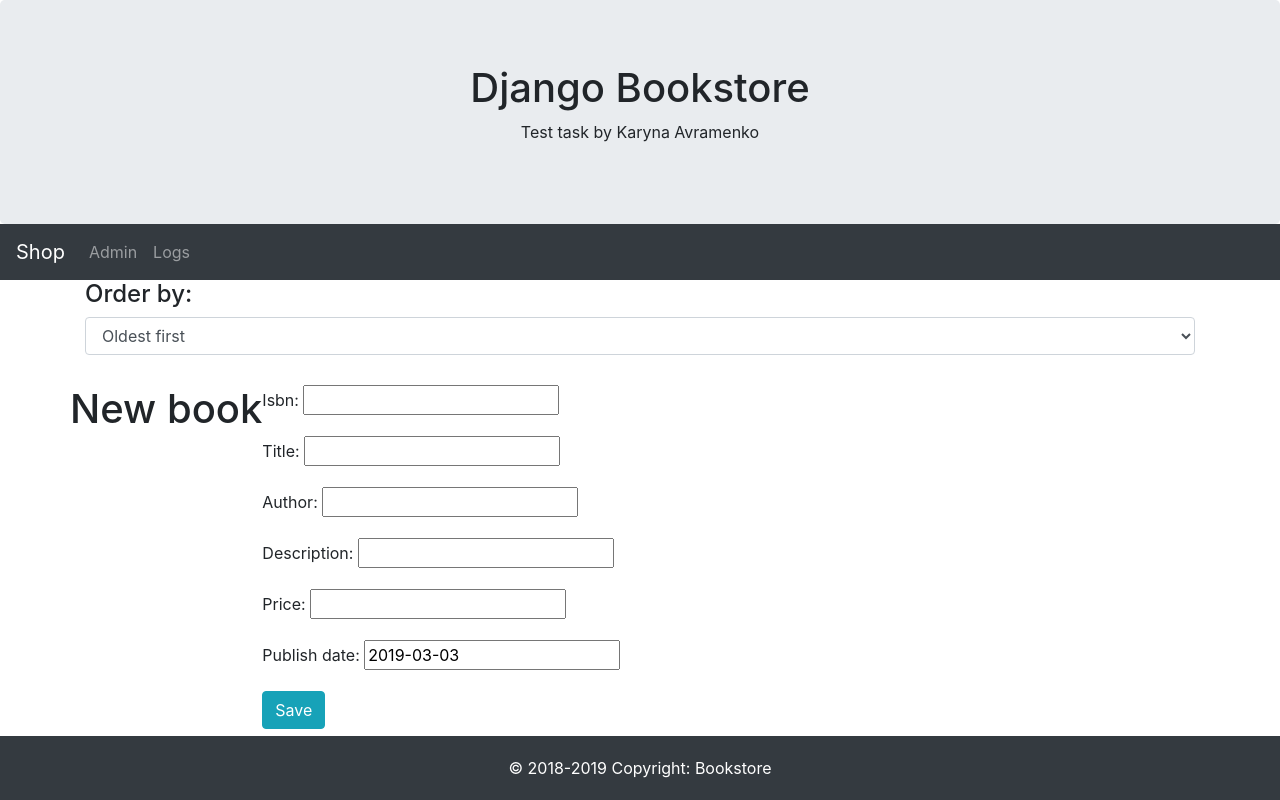
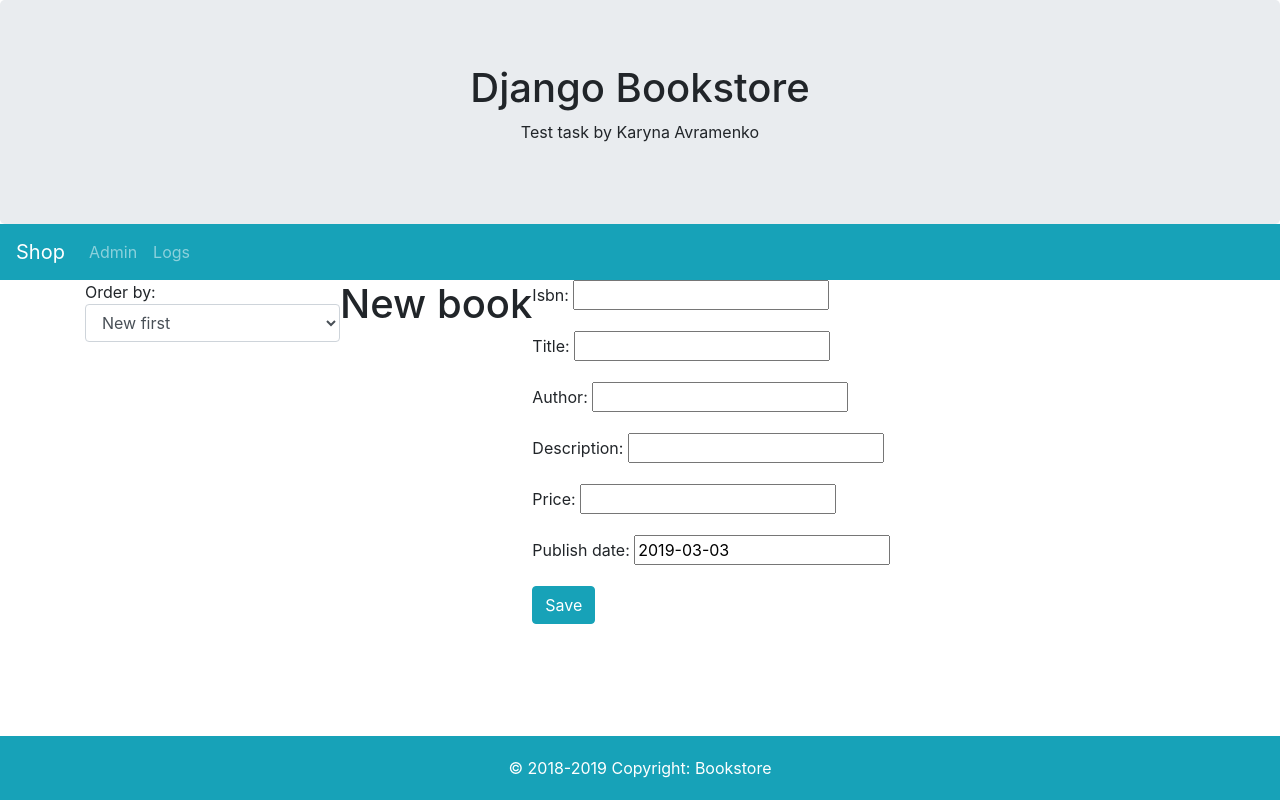
Before and after one commit to Karinmia/bookstore, a Django app: page /book/new in a window 1280 px wide. Run offline with Django 3.2, Linux system fonts and the light colour scheme; some libraries are stand-ins or nearby versions.

Commit message:
*Changed book list layout.

```diff
--- a/shop/static/css/shop.css
+++ b/shop/static/css/shop.css
@@ -5,16 +5,24 @@
 }
 
 .book-content {
-    margin-top: 30px;
+    margin-bottom: 80px;
 }
 
-.book-block {
-    border: 1px solid #ff9400;
+/*.book-block {*/
+    /*border: 1px solid #ff9400;*/
+/*}*/
+
+.book {
+    margin: 0 10px 8px 0px;
+    /*background-color: whitesmoke;*/
 }
 
-.book {
-    padding: 0 10px 8px 0px;
-    background-color: whitesmoke;
+.book img {
+    max-height: 300px;
+}
+
+nav {
+    background-color: #17a2b8;
 }
 
 .footer {
@@ -22,14 +30,10 @@
     left: 0;
     bottom: 0;
     width: 100%;
-    /*padding-bottom: 20px;*/
     color: white;
+    background-color: #17a2b8;
     text-align: center;
 }
-
-/*.footer {*/
-    /*flex-shrink: 0;*/
-/*}*/
 
 .footer p {
     margin: 20px 0 20px 0;
--- a/shop/templates/shop/base.html
+++ b/shop/templates/shop/base.html
@@ -16,7 +16,7 @@
     <p>Test task by Karyna Avramenko</p>
 </div>
 
-<nav class="navbar navbar-expand-sm bg-dark navbar-dark">
+<nav class="navbar navbar-expand-sm navbar-dark">
     <a class="navbar-brand" href="/">Shop</a>
     <button class="navbar-toggler" type="button" data-toggle="collapse" data-target="#collapsibleNavbar">
         <span class="navbar-toggler-icon"></span>
@@ -34,11 +34,22 @@
 </nav>
 
 <div class="container">
-    <div class="form-group">
-        <h4>Order by:</h4>
+    <!--<div class="dropdown dropright">-->
+        <!--<button type="button" class="btn btn-primary dropdown-toggle" data-toggle="dropdown">-->
+          <!--Order by:-->
+        <!--</button>-->
+        <!--<div class="dropdown-menu">-->
+          <!--<a class="dropdown-item" href="#">Link 1</a>-->
+          <!--<a class="dropdown-item" href="#">Link 2</a>-->
+          <!--<a class="dropdown-item" href="#">Link 3</a>-->
+        <!--</div>-->
+    <!--</div>-->
+    <div class="row">
+        <div class="form-group col-3">
+            <span>Order by:</span>
             <select class="form-control" id="book_publish_order">
-            <option>Oldest first</option>
-            <option>Newest first</option>
+                <option>New first</option>
+                <option>Old first</option>
             </select>
         </div>
         <div class="row book-content">
@@ -46,8 +57,9 @@
             {% endblock %}
         </div>
     </div>
+</div>
 
-<footer class="footer bg-dark">
+<footer class="footer">
     <p>
         © 2018-2019 Copyright: Bookstore
     </p>
```
Also changed, not shown: shop/templates/shop/book_list.html (+19 -9 lines). Lines whose indentation alone changed are shown as unchanged.
